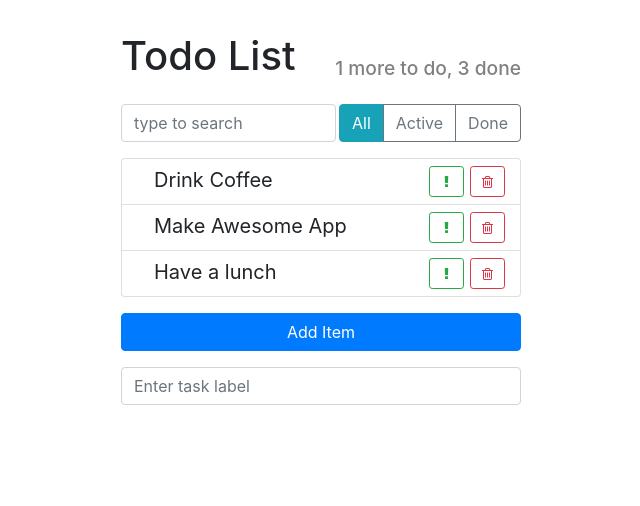
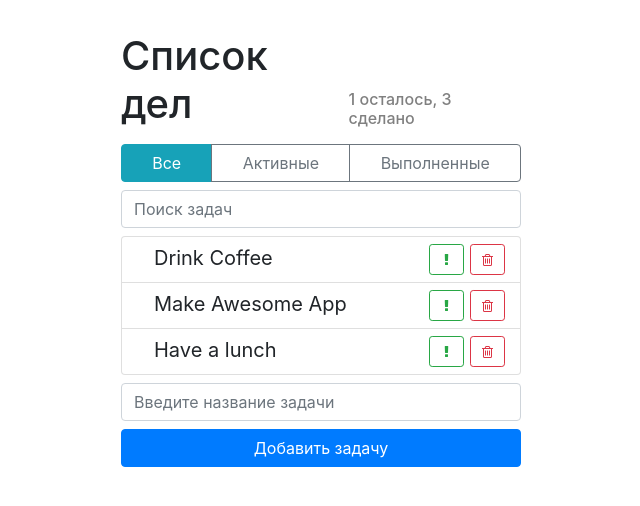
Before and after one commit to modesnero/todo-app, a React app: page / in a window 1280 px wide. Shown: the whole page, without its empty margins (319-959 px from the left). Built offline with nearby package versions, Linux system fonts and the light colour scheme.

Commit message:
edit app styles

```diff
--- a/src/components/add-item-panel/add-item-panel.js
+++ b/src/components/add-item-panel/add-item-panel.js
@@ -11,18 +11,18 @@ export default class AddItemPanel extends Component {
   render() {
     const { addItem, inputVal } = this.state
     return (
-      <div className="mt-3 mb-5">
-        <button
-          className="btn btn-block btn-primary"
-          onClick={() => addItem(inputVal)}
-        >
-          Add Item
-        </button>
+      <div className="mb-5">
         <input
           type="text"
           onChange={this.inputHandler}
-          className="form-control mt-3"
-          placeholder="Enter task label" />
+          className="form-control mt-2"
+          placeholder="Введите название задачи" />
+        <button
+          className="btn btn-block btn-primary mt-2"
+          onClick={() => addItem(inputVal)}
+        >
+          Добавить задачу
+        </button>
       </div>
     )
   }
--- a/src/components/app-header/app-header.css
+++ b/src/components/app-header/app-header.css
@@ -7,6 +7,6 @@
 }
 
 .app-header h2 {
-  font-size: 1.2rem;
+  font-size: 1rem;
   color: grey;
 }
--- a/src/components/app-header/app-header.js
+++ b/src/components/app-header/app-header.js
@@ -3,10 +3,10 @@ import './app-header.css'
 
 const AppHeader = ({ toDo, done }) => {
   return (
-    <div className='app-header d-flex'>
-      <h1>Todo List</h1>
+    <div className='app-header d-flex mb-2'>
+      <h1>Список дел</h1>
       <h2>
-        {toDo} more to do, {done} done
+        {toDo} осталось, {done} сделано
       </h2>
     </div>
   )
--- a/src/components/app/app.js
+++ b/src/components/app/app.js
@@ -39,11 +39,8 @@ export default class App extends Component {
     return (
       <div className='todo-app'>
         <AppHeader toDo={1} done={3} />
-        <div className='top-panel d-flex'>
-          <SearchPanel />
-          <ItemStatusFilter />
-        </div>
-
+        <ItemStatusFilter />
+        <SearchPanel />
         <TodoList
           todos={todoData}
           onDeleted={this.deleteItem}
--- a/src/components/item-status-filter/item-status-filter.js
+++ b/src/components/item-status-filter/item-status-filter.js
@@ -5,15 +5,15 @@ import './item-status-filter.css'
 export default class ItemStatusFilter extends Component {
   render() {
     return (
-      <div className='btn-group'>
+      <div className='btn-group d-flex mb-2'>
         <button type='button' className='btn btn-info'>
-          All
+          Все
         </button>
         <button type='button' className='btn btn-outline-secondary'>
-          Active
+          Активные
         </button>
         <button type='button' className='btn btn-outline-secondary'>
-          Done
+          Выполненные
         </button>
       </div>
     )
--- a/src/components/search-panel/search-panel.css
+++ b/src/components/search-panel/search-panel.css
@@ -1,5 +1,4 @@
 .search-input {
-  width: auto;
   flex-grow: 1;
   margin-right: 3px;
 }
--- a/src/components/search-panel/search-panel.js
+++ b/src/components/search-panel/search-panel.js
@@ -6,8 +6,8 @@ const SearchPanel = () => {
   return (
     <input
       type='text'
-      className='form-control search-input'
-      placeholder='type to search'
+      className='form-control search-input mb-2'
+      placeholder='Поиск задач'
     />
   )
 }
```
